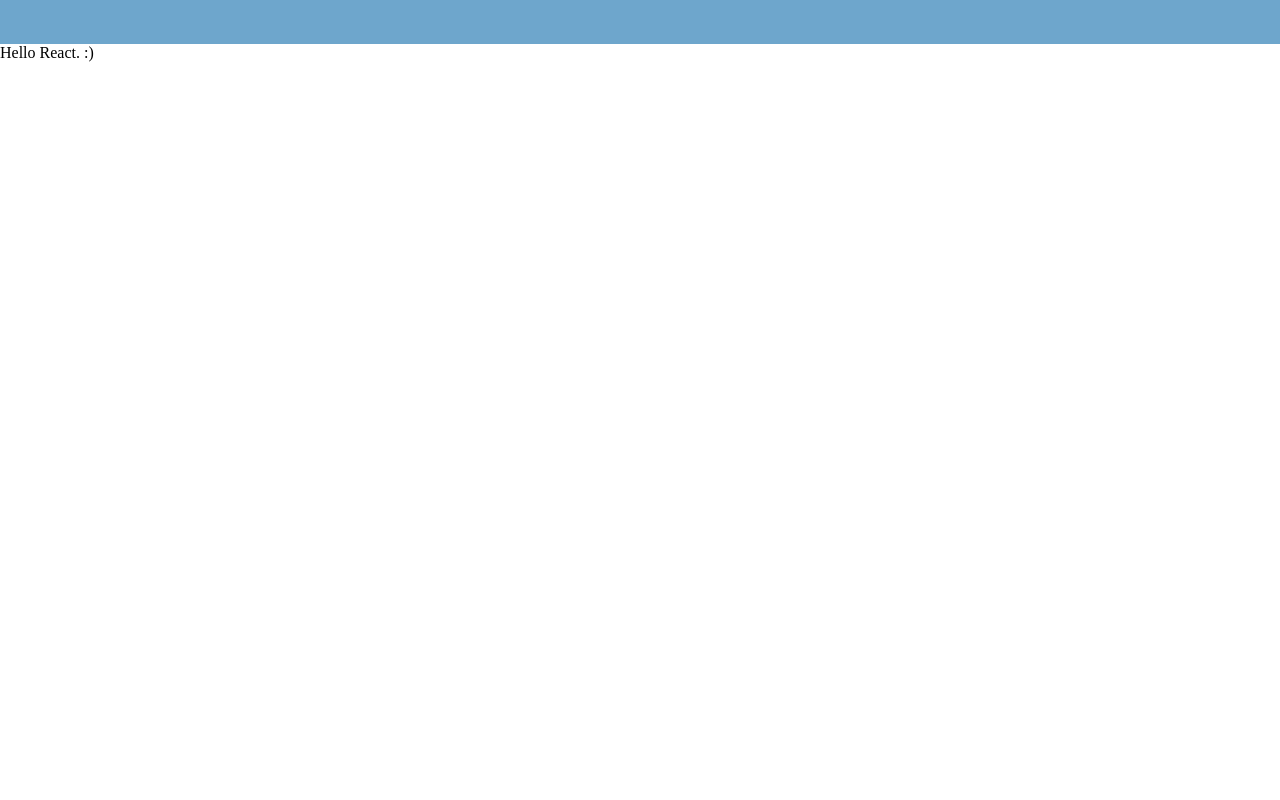
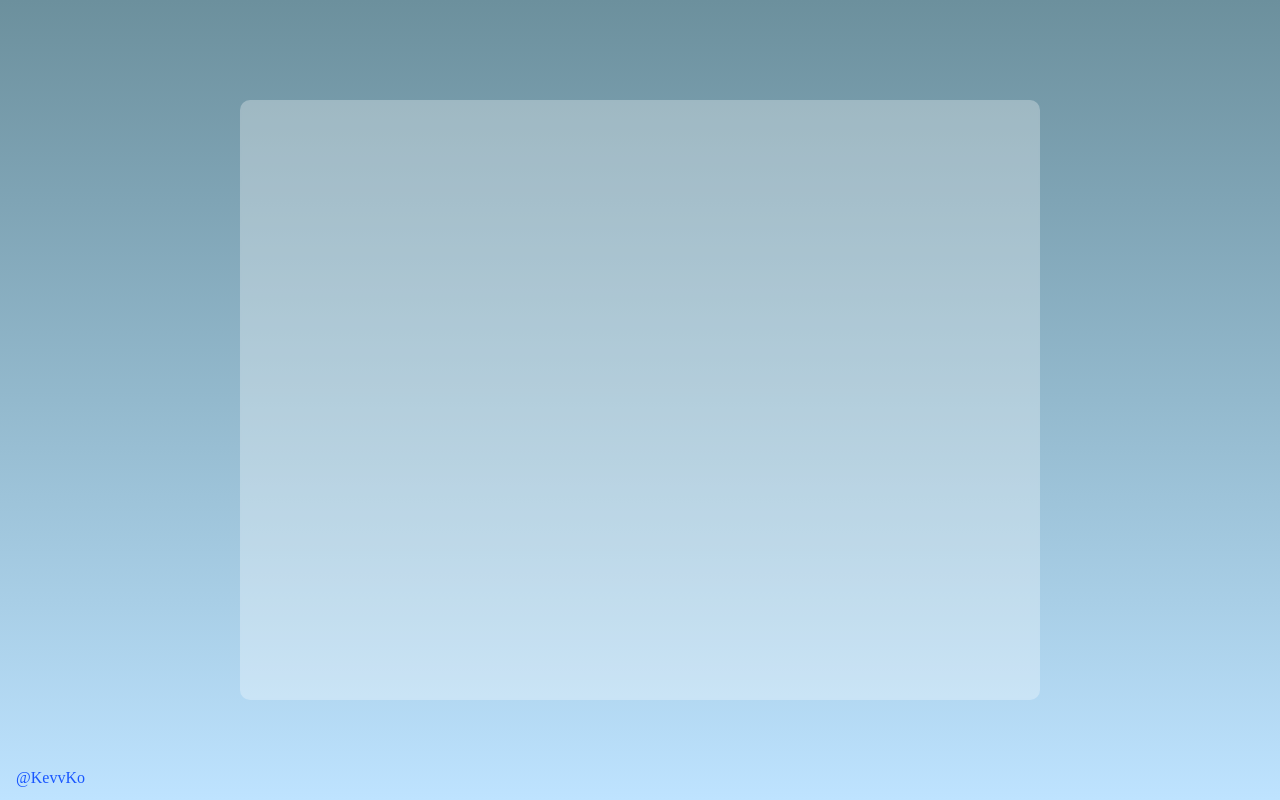
Before and after one commit to KevvKo/weather-app, a React (Create React App) app in the folder client/: page / in a window 1280 px wide. Built offline with nearby package versions, Linux system fonts and the light colour scheme.

Commit message:
add layer for weathercard and updating colors

```diff
--- a/client/src/components/App.js
+++ b/client/src/components/App.js
@@ -6,7 +6,7 @@ import Footer from './Footer'
 
 function App() {
   return (
-    <div>
+    <div className="app">
       <Header/>
       <Main/>
       <Footer/>
--- a/client/src/components/Footer.js
+++ b/client/src/components/Footer.js
@@ -3,7 +3,7 @@ import '../css/Footer.css'
 function Footer() {
   return (
     <div className="footer">
-        <footer></footer>
+        <a href="https://github.com/KevvKo/weather-app">@KevvKo</a>
     </div>
   );
 }
--- a/client/src/components/Header.js
+++ b/client/src/components/Header.js
@@ -3,7 +3,6 @@ import '../css/Header.css';
 function Header() {
   return (
     <div className="header">
-        <header></header>
     </div>
   );
 }
--- a/client/src/components/Main.js
+++ b/client/src/components/Main.js
@@ -1,9 +1,10 @@
 import '../css/Main.css'
-
+import './weatherCard'
+import WeatherCard from './weatherCard'
 function Main() {
   return (
     <div className="main">
-      Hello React. :)
+      <WeatherCard />
     </div>
   );
 }
--- /dev/null
+++ b/client/src/components/weatherCard.js
@@ -0,0 +1,12 @@
+import '../css/WeatherCard.css'
+
+function WeatherCard() {
+  return (
+    <div className="weatherCard">
+      <div className="content">
+      </div>
+    </div>
+  );
+}
+
+export default WeatherCard;
--- a/client/src/css/App.css
+++ b/client/src/css/App.css
@@ -0,0 +1,8 @@
+.app{
+    display: flex;
+    flex-direction: column;
+    justify-content: center;
+    align-items: center;
+    background-image: linear-gradient(to bottom, #6c909d, #7fa4b5, #93b9cd, #a8cee6, #bee3ff);
+    height: 100%;
+}
--- a/client/src/css/Footer.css
+++ b/client/src/css/Footer.css
@@ -0,0 +1,20 @@
+.footer{
+    overflow:auto;
+    height: 44px;
+    position: absolute;
+    left: 0;
+    bottom: 0;
+    padding: 0 var(--spacer);
+    line-height: 2.7rem
+}
+
+a{
+    color: var(--accent-color);
+    text-decoration: none;
+}
+
+a:hover{
+    color: var(--second-color);
+    text-decoration: none;
+    transition: var(--transition);
+}
--- a/client/src/css/Header.css
+++ b/client/src/css/Header.css
@@ -1,6 +1,6 @@
 .header{
-    background-color: var(--primary-color);
-    width: 100%;
     height: 44px;
-
+    padding: 0 var(--spacer);
+    position: absolute;
+    top: 0;
 }
--- a/client/src/css/Variables.css
+++ b/client/src/css/Variables.css
@@ -2,13 +2,16 @@ html{
 
     /* colors */
     --primary-color:     #6ea6cc;
-    --second-color:      #33719b;
+    --second-color:      #3f7384;
     --accent-color:      #1956ff;
 
     --success-color:     #1f9326;
     --warning-color:     #d6641d;
     --error-color:       #c42525;
 
+    --white-accent:      #f9fbfc;
+    --grey-accent:       #666;
+    --black-accent:      #1e1e1e;
     /* font */
     --font-family:       "Open Sans";
 
@@ -19,4 +22,10 @@ html{
     --font-weight-bold:      600;
     --font-weight-regular:   400;
     --font-weight-light:     200;
+
+    /* layout */
+    --spacer:           1rem;
+
+    --transition:       0.2s;
+    --box-shadow:       0px 7px 6px 10px rgb(30, 30, 30, 0.3)
 }
--- /dev/null
+++ b/client/src/css/WeatherCard.css
@@ -0,0 +1,31 @@
+.weatherCard{
+    width: 800px;
+    height: 600px;
+    margin: auto;
+    /* background-color: var(--white-accent); */
+    border-radius: 10px;
+    background: inherit;
+    position: relative;
+    overflow: hidden;
+}
+
+.weatherCard:before{
+    content: "";
+    position: absolute;
+    background: inherit;
+    top: 0;
+    left: 0;
+    right: 0;
+    bottom: 0;
+    box-shadow: inset 0 0 0 3000px rgba(255,255,255,0.3);
+    filter: blur(10px);
+    margin: -20px;
+}
+
+.content{
+    position: absolute;
+    top: 0;
+    left: 0;
+    right: 0;
+    bottom: 0;
+}
--- a/client/src/css/index.css
+++ b/client/src/css/index.css
@@ -1,3 +1,4 @@
-html, body{
+html, body, #root{
+    height: 100%;
     margin: 0;
 }
```
